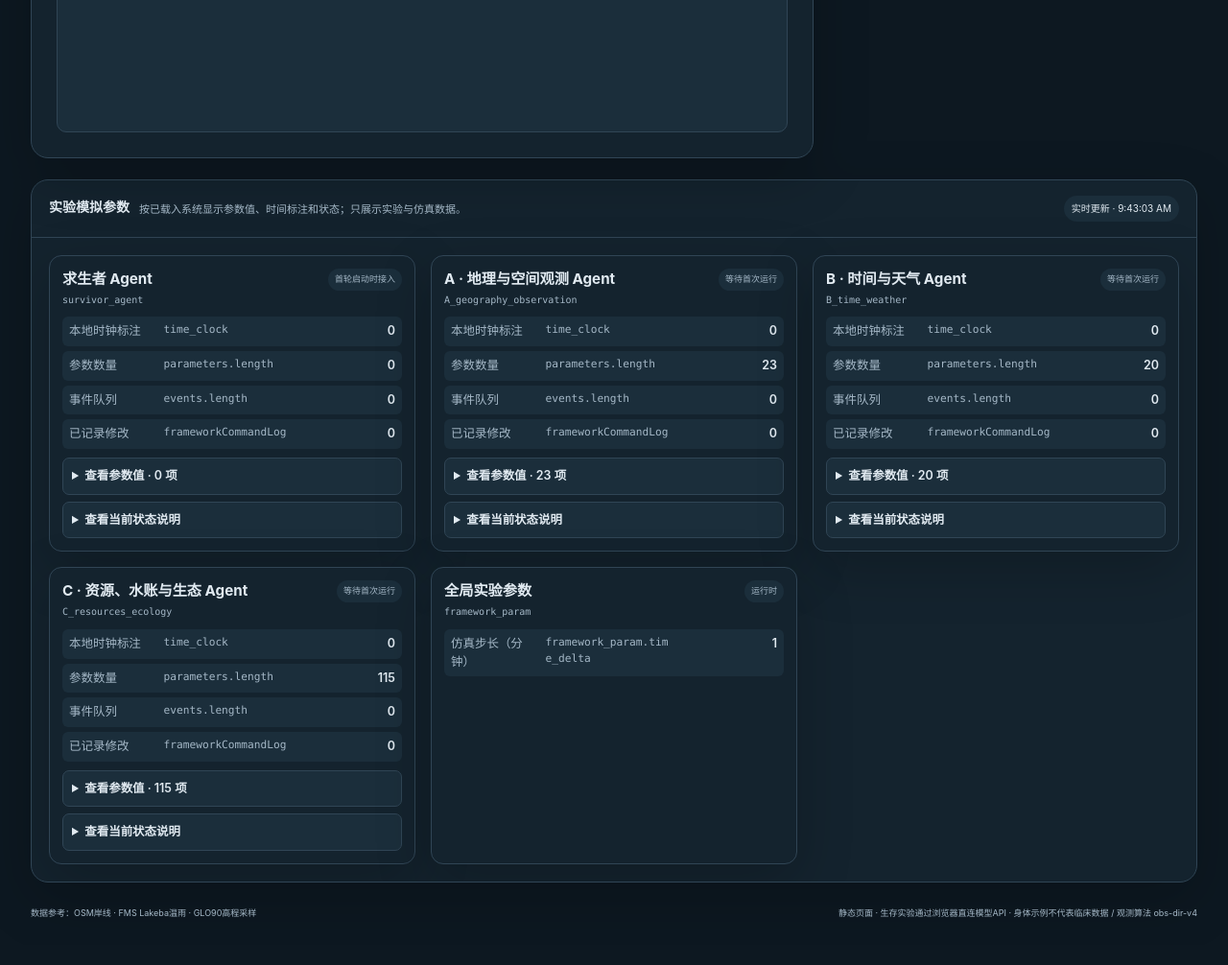
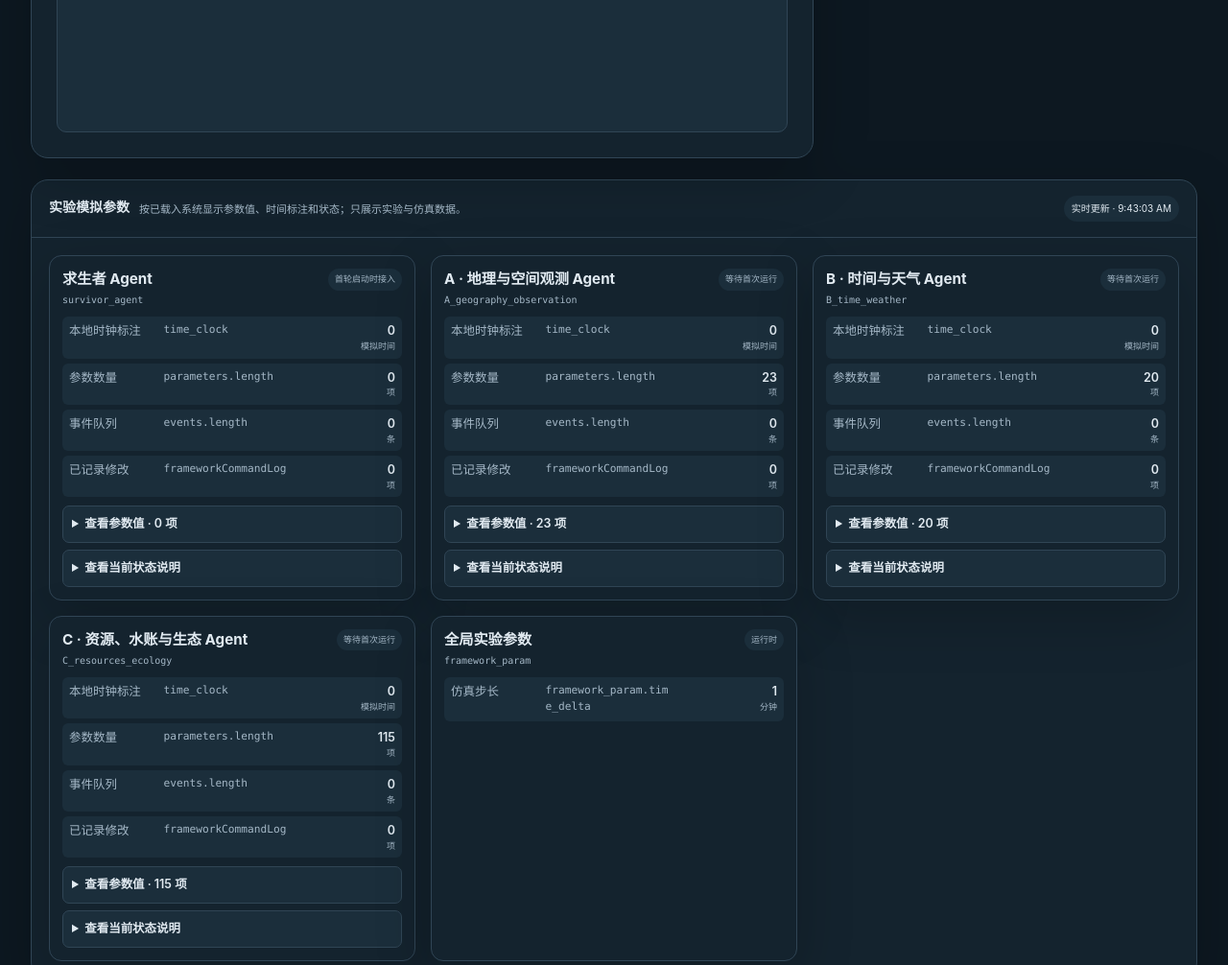
Before and after one commit to 2024-dada/SITP-text-survival, a plain HTML site: page index.html in a window 1280 px wide. Shown: the part 935-1941 px from the top of the page at 96% size. Before the commit the page ends 1920 px from the top, so only its background shows below. Drawn offline with Linux system fonts and the light colour scheme.

Commit message:
feat: annotate simulation parameters with units

```diff
--- a/index.html
+++ b/index.html
@@ -1,4 +1,4 @@
-<!doctype html><html lang="zh-CN"><head><meta charset="utf-8"><meta name="viewport" content="width=device-width,initial-scale=1"><title>SITP · Agent 交互实验</title><link rel="stylesheet" href="style.css?v=4.6.0"><link rel="stylesheet" href="appearance.css?v=4.5.1"><script src="appearance.js?v=4.5.0"></script><script defer src="data.js?v=3.3.2"></script><script defer src="model.js?v=4.0.0"></script><script defer src="observation.js?v=3.3.2"></script><script defer src="app.js?v=4.0.0"></script><script defer src="body-framework.js?v=4.0.0"></script><script defer src="framework-runtime.js?v=4.3.0"></script><script defer src="survival-agent.js?v=4.7.0"></script><script defer src="monitor.js?v=4.7.0"></script></head><body>
+<!doctype html><html lang="zh-CN"><head><meta charset="utf-8"><meta name="viewport" content="width=device-width,initial-scale=1"><title>SITP · Agent 交互实验</title><link rel="stylesheet" href="style.css?v=4.8.2"><link rel="stylesheet" href="appearance.css?v=4.5.1"><script src="appearance.js?v=4.5.0"></script><script defer src="data.js?v=3.3.2"></script><script defer src="model.js?v=4.0.0"></script><script defer src="observation.js?v=3.3.2"></script><script defer src="app.js?v=4.0.0"></script><script defer src="body-framework.js?v=4.0.0"></script><script defer src="framework-runtime.js?v=4.3.0"></script><script defer src="survival-agent.js?v=4.7.0"></script><script defer src="monitor.js?v=4.8.2"></script></head><body>
 <header><a class="brand" href="./"><span>◈</span><div>OLORUA<small>SITP · 文本生存 / 岛屿建模</small></div></a><div class="headRight"><span class="badge">Agent 逐轮交互</span><button id="help">使用说明</button><a href="https://github.com/2024-dada/SITP-text-survival" target="_blank" rel="noopener">GitHub ↗</a></div></header>
 <main><section class="intro"><div><div class="eyebrow">OLORUA AGENT WORKBENCH / 对话实验</div><h1>让求生者与岛屿 agent 对话。</h1><p>手动逐轮运行 · 同轮并行 · 状态变更附理由 · A/B/C 参数参考 Agent</p></div><div class="introNote">网站已附带本次提供的 A/B/C 参数参考框架并自动载入。模拟设定、缺失项和待组长确认状态照原样保留，不代表本岛实测；可在侧栏换载其他 Olorua JSON。</div></section>
 <div class="agentWorkbench">
--- a/model.js
+++ b/model.js
@@ -76,7 +76,7 @@
   }
   for(const rid of rids){const m=eco.monthly[rid];m.births+=births[rid]||0;m.matured+=matured[rid]||0;m.deaths+=deaths[rid]||0;}
   eco.carrying=caps;eco.lastDaily={rainMm,temperature:temp,growth,consumption,foodAdequacy:adequacy};
-  for(const rid of rids)if(day%30===0){let m=eco.monthly[rid],st=populationStages(s,rid,day),label=ECOLOGY_CONFIG.species[rid].name,decimals=rid==='R05'?1:0;if(m.births||m.matured||m.deaths)event(s,`${label}生态月报：新增幼体 ${m.births.toFixed(decimals)}、成熟 ${m.matured.toFixed(decimals)}、自然损失 ${m.deaths.toFixed(decimals)}；当前幼体 ${st.young.toFixed(decimals)}、亚成体 ${(st.juvenile+st.subadult).toFixed(decimals)}、成体 ${st.adult.toFixed(decimals)}（模拟）`);m.births=0;m.matured=0;m.deaths=0;}
+  for(const rid of rids)if(day%30===0){let m=eco.monthly[rid],st=populationStages(s,rid,day),label=ECOLOGY_CONFIG.species[rid].name,unit=D.pools[rid].unit,decimals=rid==='R05'?1:0,format=n=>`${n.toFixed(decimals)} ${unit}`;if(m.births||m.matured||m.deaths)event(s,`${label}生态月报：新增幼体 ${format(m.births)}、成熟 ${format(m.matured)}、自然损失 ${format(m.deaths)}；当前幼体 ${format(st.young)}、亚成体 ${format(st.juvenile+st.subadult)}、成体 ${format(st.adult)}（模拟）`);m.births=0;m.matured=0;m.deaths=0;}
   eco.dayRainMm=0;eco.dayTemperature=0;eco.dayHours=0;
  }
  function tick(s,n=1){if(!Number.isInteger(n*4)||n<.25||n>24*366*5)throw Error('单次推进15分钟至5年');for(let h=0;h<n*4;h++){const dt=.25;
--- a/monitor.js
+++ b/monitor.js
@@ -8,32 +8,32 @@
     par_geo_002: '岛屿参考点经度',
     par_geo_003: '细分格边长',
     par_geo_004_weight_power: '地理观测权重指数',
-    par_geo_004_edge_fade_m: '海岸边缘淡化距离（米）',
-    par_obs_001_near_m: '近景观测距离（米）',
-    par_obs_001_mid_m: '中景观测距离（米）',
-    par_obs_001_land_patch_max_m: '陆地斑块最大观测距离（米）',
-    par_obs_001_day_dry_m: '日间干燥天气观测距离（米）',
-    par_obs_001_day_light_rain_m: '日间小雨观测距离（米）',
-    par_obs_001_day_heavy_rain_m: '日间大雨观测距离（米）',
-    par_obs_001_night_m: '夜间观测距离（米）',
-    par_obs_002_r06_max_m: 'R06 最大观测距离（米）',
-    par_obs_002_fish_far_threshold_m: '鱼类远距判断阈值（米）',
+    par_geo_004_edge_fade_m: '海岸边缘淡化距离',
+    par_obs_001_near_m: '近景观测距离',
+    par_obs_001_mid_m: '中景观测距离',
+    par_obs_001_land_patch_max_m: '陆地斑块最大观测距离',
+    par_obs_001_day_dry_m: '日间干燥天气观测距离',
+    par_obs_001_day_light_rain_m: '日间小雨观测距离',
+    par_obs_001_day_heavy_rain_m: '日间大雨观测距离',
+    par_obs_001_night_m: '夜间观测距离',
+    par_obs_002_r06_max_m: 'R06 最大观测距离',
+    par_obs_002_fish_far_threshold_m: '鱼类远距判断阈值',
     epoch_year: '模拟起始年份',
     epoch_month: '模拟起始月份',
     epoch_day: '模拟起始日期',
     epoch_constructor_hour: '模拟起始小时',
     par_time_002: '天气模拟时间步长',
     par_time_003: '天气取样随机种子',
-    par_wx_001: '天气参数 001（注册表未附具体释义）',
-    par_wx_002: '天气参数 002（注册表未附具体释义）',
+    par_wx_001: '天气更新时间步长（按规则推定）',
+    par_wx_002: '降雨持续时间（按规则推定）',
     par_wx_004_background_rain: '背景降雨系数',
     par_wx_004_localized_rain: '局部降雨系数',
     par_wx_004_approaching_floor: '接近雨带下限系数',
     par_wx_004_dry_cap: '干燥条件上限参数',
-    par_sun_001: '日照参数 001（注册表未附具体释义）',
-    par_tide_001_amplitude_m: '潮位振幅（米）',
-    par_tide_001_period_hours: '潮位周期（小时）',
-    par_tide_001_baseline_m: '潮位基准（米）',
+    par_sun_001: '日照时刻偏移（按字段推定）',
+    par_tide_001_amplitude_m: '潮位振幅',
+    par_tide_001_period_hours: '潮位周期',
+    par_tide_001_baseline_m: '潮位基准',
     dataset_ds_b_days: '天气数据总天数',
     dataset_ds_b_rainy_days: '天气数据中的雨日数',
     dataset_ds_b_start_rows: '雨日开始时刻数据行数',
@@ -54,10 +54,82 @@
     edge: '边缘', fade: '渐变距离', weight: '权重', power: '指数', near: '近距', mid: '中距', land: '陆地', patch: '斑块', light: '小雨', heavy: '大雨',
     night: '夜间', floor: '下限', flag: '开关', l: '升', m: '米', c: '摄氏度', h: '小时'
   };
-  const units = [
-    ['_l_per_mm', '升/毫米'], ['_l_per_day', '升/日'], ['_mm_h', '毫米/小时'], ['_m_s', '米/秒'],
-    ['_days', '天'], ['_hours', '小时'], ['_minutes', '分钟'], ['_hour', '小时'], ['_m', '米'], ['_l', '升'], ['_c', '℃']
-  ];
+  const unitSuffixes = ['_l_per_mm', '_l_per_day', '_mm_h', '_m_s', '_days', '_hours', '_minutes', '_hour', '_m', '_l', '_c'];
+
+  const exactUnits = {
+    par_geo_001: '°（纬度；负值为南）', par_geo_002: '°（经度；负值为西）', par_geo_003: '米',
+    par_geo_004_weight_power: '1（幂指数）', par_time_002: '小时', par_time_003: '编号（随机种子）',
+    par_wx_001: '小时（步长推定）', par_wx_002: '小时（持续时间推定）', par_sun_001: '小时（日照时刻偏移推定）',
+    skin_blood_flow_ml_min: '毫升/分钟', shivering_heat_ml_min: '毫升/分钟', sweat_rate_ml_h: '毫升/小时',
+    heart_rate_bpm: '次/分钟', systolic_bp_mmhg: 'mmHg', diastolic_bp_mmhg: 'mmHg',
+    cardiac_output_l_min: '升/分钟', respiratory_rate_bpm: '次/分钟', tidal_volume_ml: '毫升', minute_ventilation_l_min: '升/分钟',
+    par_tide_001_amplitude_m: '米', par_tide_001_period_hours: '小时', par_tide_001_baseline_m: '米',
+    par_water_003_min_factor: '1（温度影响倍率）', par_water_003_max_factor: '1（温度影响倍率）',
+    par_site_001_default_if_null: '1（湿润度比例）', par_site_001_min: '1（湿润度比例）', par_site_001_max: '1（湿润度比例）',
+    par_site_001_rain_per_hour: '小时⁻¹（湿润度变化率）', par_site_001_dry_per_hour: '小时⁻¹（湿润度变化率）',
+    par_eco_003_wet_peak: '1（季节生长倍率）', par_eco_003_wet_to_dry: '1（季节生长倍率）',
+    par_eco_003_dry: '1（季节生长倍率）', par_eco_003_dry_to_wet: '1（季节生长倍率）',
+    par_eco_004_minimum_adults: '个成体单位（R05 按千克生物量计）',
+    par_eco_004_condition_range_item_1: '1（状态比例下限）', par_eco_004_condition_range_item_2: '1（状态比例上限）',
+    par_eco_004_heat_start_c: '℃', par_eco_004_heat_slope: '℃⁻¹（温度修正斜率）', par_eco_004_heat_floor: '1（最低保留倍率）',
+    par_surv_001_rain_factor: '1（雨天移动速度倍率）',
+    dataset_ds_a_shoreline_vertices: '个岸线顶点', dataset_ds_a_macro_zones: '个宏观分区',
+    dataset_ds_a_dem_points: '个高程点', dataset_ds_a_cells: '个网格单元', dataset_ds_a_sites: '个资源点',
+    dataset_ds_b_days: '天', dataset_ds_b_rainy_days: '天', dataset_ds_b_start_rows: '行', dataset_ds_b_start_seed: '编号（随机种子）',
+    dataset_ds_c_sites: '个资源点', dataset_ds_c_pool_types: '种资源类型', dataset_ds_c_water_points: '个蓄水点',
+    dataset_ds_eco_habitats: '类栖地', dataset_ds_eco_species_groups: '组物种', dataset_ds_sample_seed: '编号（随机种子）'
+  };
+
+  function foodUnit(code) {
+    return /browse/i.test(code) ? '千克干物质' : '千克食源折算';
+  }
+
+  function parameterUnit(code) {
+    const key = String(code).toLowerCase();
+    if (exactUnits[key]) return exactUnits[key];
+    if (key === 'epoch_year') return '年';
+    if (key === 'epoch_month') return '月';
+    if (key === 'epoch_day') return '日';
+    if (key === 'epoch_constructor_hour') return '时';
+    if (/_active_at_start_flag$|_flag$/.test(key)) return '0/1（布尔开关）';
+    if (/_l_per_mm(?:_item_\d+)?$/.test(key)) return '升/毫米';
+    if (/_l_per_day(?:_item_\d+)?$/.test(key)) return '升/日';
+    if (/_mm_h(?:_item_\d+)?$/.test(key)) return '毫米/小时';
+    if (/_m_s$/.test(key)) return '米/秒';
+    if (/_annualregrowth$/.test(key)) return foodUnit(key) + '/年';
+    if (/_stock$|_capacity$/.test(key) && /par_eco_001/.test(key)) return foodUnit(key);
+    if (/_usable$|_condition$/.test(key) && /par_eco_001/.test(key)) return '1（比例）';
+    const intake = key.match(/par_eco_002_(r\d+)_intake$/);
+    if (intake) {
+      if (intake[1] === 'r04') return '千克干物质/（成年等效只·日）';
+      if (intake[1] === 'r05') return '千克食源折算/（千克鱼体生物量·日）';
+      if (intake[1] === 'r06') return '千克食源折算/（个贝·日）';
+      if (intake[1] === 'r07') return '千克食源折算/（只·日）';
+      return '千克食源折算/（只·日）';
+    }
+    const recruits = key.match(/par_eco_002_(r\d+)_recruits$/);
+    if (recruits) return recruits[1] === 'r05' ? '年⁻¹（单位生物量补充率）' : '新个体/（成年个体·年）';
+    if (/par_eco_002_r\d+_mortality_item_\d+$/.test(key)) return '年⁻¹（年死亡率）';
+    if (/par_eco_002_r\d+_(?:stage_days_item_\d+|maturity)$/.test(key)) return '天';
+    if (/par_eco_002_r05_step$/.test(key)) return '千克鱼体生物量';
+    if (/par_eco_004_condition_range_item_\d+$/.test(key)) return '1（状态比例边界）';
+    if (/par_eco_004_heat_start_c$/.test(key)) return '℃';
+    if (/par_eco_004_heat_slope$/.test(key)) return '℃⁻¹（温度修正斜率）';
+    if (/par_eco_004_heat_floor$/.test(key)) return '1（最低保留倍率）';
+    if (/par_wx_004_/.test(key) || /_factor$|_probability$|_ratio$|_coefficient$/.test(key)) return '1（无量纲比例或系数）';
+    if (/_position_m_item_\d+$|_bounds_m_item_\d+$|_m_item_\d+$|_m$/.test(key)) return '米';
+    if (/_l$/.test(key)) return '升';
+    if (/_c$/.test(key)) return '℃';
+    if (/_hours?(?:_item_\d+)?$/.test(key)) return '小时';
+    if (/_minutes?(?:_item_\d+)?$/.test(key)) return '分钟';
+    if (/_days?(?:_item_\d+)?$/.test(key)) return '天';
+    if (/_seed$/.test(key)) return '编号（随机种子）';
+    if (/_rows$/.test(key)) return '行';
+    if (/_vertices$|_points$|_cells$|_sites$|_zones$|_habitats$|_groups$|_types$/.test(key)) return '个（数量）';
+    // Unknown numeric fields from user-loaded frameworks still get an explicit
+    // dimensionless unit instead of silently showing a blank unit.
+    return '1（无量纲，未识别字段的暂定推定）';
+  }
 
   function element(tag, className, text) {
     const node = document.createElement(tag);
@@ -72,18 +144,15 @@
 
   function parameterName(code) {
     if (exactLabels[code]) return exactLabels[code];
-    let name = code;
-    let unit = '';
-    for (const [suffix, label] of units) {
+    const item = code.match(/_item_(\d+)$/i);
+    let name = code.replace(/_item_\d+$/i, '');
+    for (const suffix of unitSuffixes) {
       if (name.endsWith(suffix)) {
         name = name.slice(0, -suffix.length);
-        unit = label;
         break;
       }
     }
-    const item = code.match(/_item_(\d+)$/i);
     let tokens = name.toLowerCase().split(/[_-]+/).filter(Boolean);
-    if (item && tokens.length >= 2) tokens = tokens.slice(0, -2);
     const translated = [];
     for (const token of tokens) {
       if (['par', 'ds', 'a', 'b', 'c', '001', '002', '003', '004'].includes(token)) continue;
@@ -94,7 +163,6 @@
     }
     if (item) translated.push('第' + item[1] + '项');
     let label = translated.join(' · ') || '参数释义待补充';
-    if (unit && !label.includes(unit)) label += '（' + unit + '）';
     if (/^par_(geo|obs|time|wx|sun|tide|water|site|eco|surv)_\d+$/i.test(code)) label += '（注册表未附具体释义）';
     return label;
   }
@@ -108,9 +176,12 @@
     return String(value);
   }
 
-  function fieldRow(label, code, value) {
+  function fieldRow(label, code, value, unit) {
     const row = element('div', 'monitorFieldRow');
-    row.append(element('span', 'monitorFieldLabel', label), element('code', 'monitorFieldCode', code), element('strong', 'monitorFieldValue', value));
+    const valueGroup = element('span', 'monitorFieldValueGroup');
+    valueGroup.append(element('strong', 'monitorFieldValue', value));
+    if (unit) valueGroup.append(element('small', 'monitorFieldUnit', unit));
+    row.append(element('span', 'monitorFieldLabel', label), element('code', 'monitorFieldCode', code), valueGroup);
     return row;
   }
 
@@ -127,10 +198,10 @@
 
     const summary = element('div', 'monitorAgentSummary');
     summary.append(
-      fieldRow('本地时钟标注', 'time_clock', system.timeClock),
-      fieldRow('参数数量', 'parameters.length', system.parameters.length),
-      fieldRow('事件队列', 'events.length', system.eventCount),
-      fieldRow('已记录修改', 'frameworkCommandLog', system.changeCount)
+      fieldRow('本地时钟标注', 'time_clock', system.timeClock, '模拟时间'),
+      fieldRow('参数数量', 'parameters.length', system.parameters.length, '项'),
+      fieldRow('事件队列', 'events.length', system.eventCount, '条'),
+      fieldRow('已记录修改', 'frameworkCommandLog', system.changeCount, '项')
     );
     card.append(summary);
 
@@ -140,7 +211,7 @@
       const list = element('div', 'monitorFieldList');
       for (const parameter of system.parameters) {
         const sensitive = /api[-_]?key|token|secret|password|credential/i.test(parameter.code);
-        list.append(fieldRow(parameterName(parameter.code), parameter.code, sensitive ? '已隐藏' : parameterValue(parameter.code, parameter.value)));
+        list.append(fieldRow(parameterName(parameter.code), parameter.code, sensitive ? '已隐藏' : parameterValue(parameter.code, parameter.value), parameterUnit(parameter.code)));
       }
       parameters.append(list);
     } else {
@@ -164,7 +235,7 @@
     heading.firstChild.append(element('h3', '', title), element('code', '', source));
     card.append(heading);
     const list = element('div', 'monitorPlatformFields');
-    for (const row of rows) list.append(fieldRow(row[0], row[1], row[2]));
+    for (const row of rows) list.append(fieldRow(row[0], row[1], row[2], row[3]));
     card.append(list);
     if (extra) card.append(extra);
     return card;
@@ -179,7 +250,7 @@
     }
 
     root.append(platformCard('全局实验参数', 'framework_param', [
-      ['仿真步长（分钟）', 'framework_param.time_delta', snapshot.run.timeDelta]
+      ['仿真步长', 'framework_param.time_delta', snapshot.run.timeDelta, '分钟']
     ]));
     updated.textContent = '实时更新 · ' + new Date().toLocaleTimeString();
   }
@@ -189,6 +260,7 @@
     render(G.SurvivalAgent.getMonitorSnapshot());
   }
 
+  G.SITPParameterUnits = Object.freeze({ get: parameterUnit });
   document.addEventListener('sitp:monitor-update', update);
   update();
 })(globalThis);
--- a/style.css
+++ b/style.css
@@ -196,7 +196,9 @@ dialog.textPreview::backdrop{background:rgba(15,27,21,.58)}
 .monitorFieldRow{display:grid;grid-template-columns:minmax(90px,.8fr) minmax(0,1.15fr) minmax(64px,.9fr);align-items:start;gap:7px;padding:6px 7px;border-radius:6px;background:#f5f7f2;min-width:0}
 .monitorFieldLabel{color:#657665;font-size:10px;line-height:1.5}
 .monitorFieldCode{color:#77847a;font:9px/1.5 ui-monospace,SFMono-Regular,Consolas,monospace;overflow-wrap:anywhere}
+.monitorFieldValueGroup{display:flex;flex-direction:column;align-items:flex-end;min-width:0}
 .monitorFieldValue{color:#334c3b;font-size:10px;font-weight:600;line-height:1.5;text-align:right;overflow-wrap:anywhere}
+.monitorFieldUnit{color:var(--muted);font-size:9px;line-height:1.4;text-align:right;overflow-wrap:anywhere}
 .monitorDetails{margin-top:9px;border:1px solid #e4e9e0;border-radius:7px;background:#fafbf8}
 .monitorDetails>summary{padding:8px 9px;cursor:pointer;color:#47624d;font-size:10px;font-weight:600}
 .monitorFieldList{display:grid;gap:3px;max-height:340px;overflow:auto;padding:0 6px 7px;overscroll-behavior:contain}
```
Also changed, not shown: survival-agent.js (+9 -7 lines), 3 other files.
